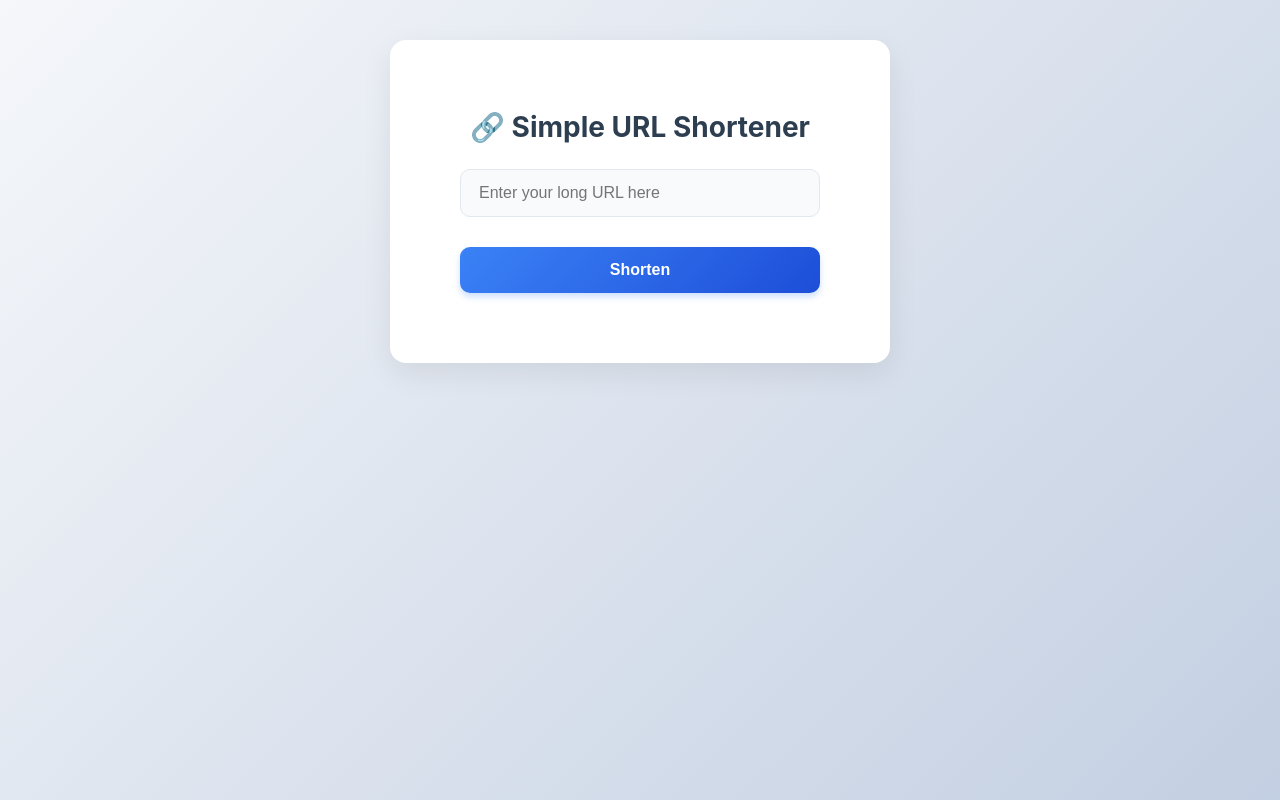
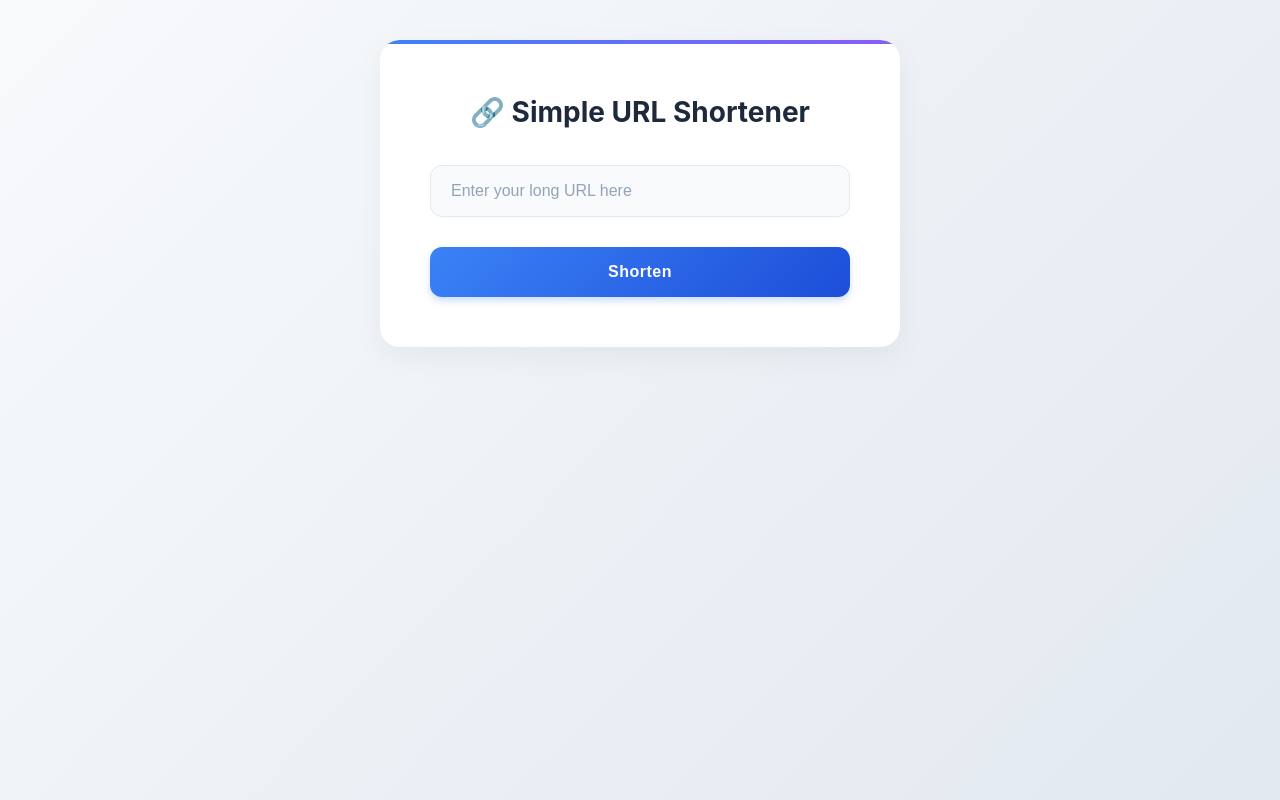
Before and after one commit to raghuram-007/CodeAlpha_URLShortener, a Flask app: page / in a window 1280 px wide. Run offline with Flask 3, Linux system fonts and the light colour scheme.

Commit message:
Refactor CSS styles for improved layout and aesthetics, including adjustments to padding, margins, and colors for better user experience.

```diff
--- a/static/style.css
+++ b/static/style.css
@@ -8,54 +8,68 @@
 
     body {
       font-family: 'Inter', sans-serif;
-      background: linear-gradient(135deg, #f5f7fa 0%, #c3cfe2 100%);
+      background: linear-gradient(135deg, #f8fafc 0%, #e2e8f0 100%);
       display: flex;
       flex-direction: column;
       align-items: center;
       justify-content: start;
       min-height: 100vh;
       padding: 40px 20px;
-      color: #333;
+      color: #334155;
+      line-height: 1.6;
     }
 
     .container {
       background: #fff;
-      padding: 70px;
-      border-radius: 16px;
-      box-shadow: 0 10px 30px rgba(0, 0, 0, 0.08);
+      padding: 50px;
+      border-radius: 20px;
+      box-shadow: 0 10px 30px rgba(0, 0, 0, 0.05);
       width: 100%;
-      max-width: 500px;
+      max-width: 520px;
       text-align: center;
-      margin-bottom: 30px;
+      margin-bottom: 40px;
       transition: transform 0.3s ease, box-shadow 0.3s ease;
+      position: relative;
+      overflow: hidden;
+    }
+
+    .container::before {
+      content: '';
+      position: absolute;
+      top: 0;
+      left: 0;
+      width: 100%;
+      height: 4px;
+      background: linear-gradient(to right, #3b82f6, #8b5cf6);
     }
 
     .container:hover {
       transform: translateY(-5px);
-      box-shadow: 0 15px 35px rgba(0, 0, 0, 0.12);
+      box-shadow: 0 15px 35px rgba(0, 0, 0, 0.08);
     }
 
     h2 {
-      color: #2c3e50;
-      margin-bottom: 25px;
+      color: #1e293b;
+      margin-bottom: 30px;
       font-weight: 700;
       font-size: 28px;
       display: flex;
       align-items: center;
       justify-content: center;
-      gap: 10px;
+      gap: 12px;
     }
 
     .message {
       background: #10b981;
       color: white;
-      padding: 12px 20px;
-      border-radius: 8px;
-      margin-bottom: 20px;
+      padding: 14px 20px;
+      border-radius: 10px;
+      margin-bottom: 25px;
       display: none;
       animation: fadeInOut 2.5s ease-in-out;
       font-weight: 500;
       box-shadow: 0 4px 6px rgba(16, 185, 129, 0.2);
+      border-left: 4px solid #059669;
     }
 
     @keyframes fadeInOut {
@@ -65,17 +79,19 @@
 
     .input-group {
       position: relative;
-      margin: 25px 0;
+      margin: 30px 0;
     }
 
     input {
       width: 100%;
-      padding: 14px 18px;
-      border-radius: 10px;
+      padding: 16px 20px;
+      border-radius: 12px;
       border: 1.5px solid #e2e8f0;
       font-size: 16px;
       transition: all 0.3s ease;
       background: #f8fafc;
+      color: #334155;
+      font-weight: 400;
     }
 
     input:focus {
@@ -85,12 +101,16 @@
       background: #fff;
     }
 
+    input::placeholder {
+      color: #94a3b8;
+    }
+
     button {
-      padding: 14px 28px;
+      padding: 16px 28px;
       border: none;
       background: linear-gradient(135deg, #3b82f6 0%, #1d4ed8 100%);
       color: white;
-      border-radius: 10px;
+      border-radius: 12px;
       cursor: pointer;
       transition: all 0.3s ease;
       font-weight: 600;
@@ -98,6 +118,7 @@
       box-shadow: 0 4px 6px rgba(59, 130, 246, 0.25);
       width: 100%;
       margin-top: 30px;
+      letter-spacing: 0.5px;
     }
 
     button:hover {
@@ -114,18 +135,18 @@
       display: flex;
       flex-wrap: wrap;
       justify-content: center;
-      gap: 20px;
-      max-width: 1100px;
+      gap: 25px;
+      max-width: 1200px;
       width: 100%;
     }
 
     .url-card {
       background: white;
-      border-radius: 12px;
-      padding: 20px;
+      border-radius: 16px;
+      padding: 25px;
       width: 100%;
-      max-width: 320px;
-      box-shadow: 0 5px 15px rgba(0, 0, 0, 0.05);
+      max-width: 350px;
+      box-shadow: 0 5px 15px rgba(0, 0, 0, 0.04);
       text-align: left;
       transition: transform 0.3s ease, box-shadow 0.3s ease;
       border: 1px solid #f1f5f9;
```
Also changed, not shown: other parts of static/style.css (+52 -9 lines), instance/urls.db.
